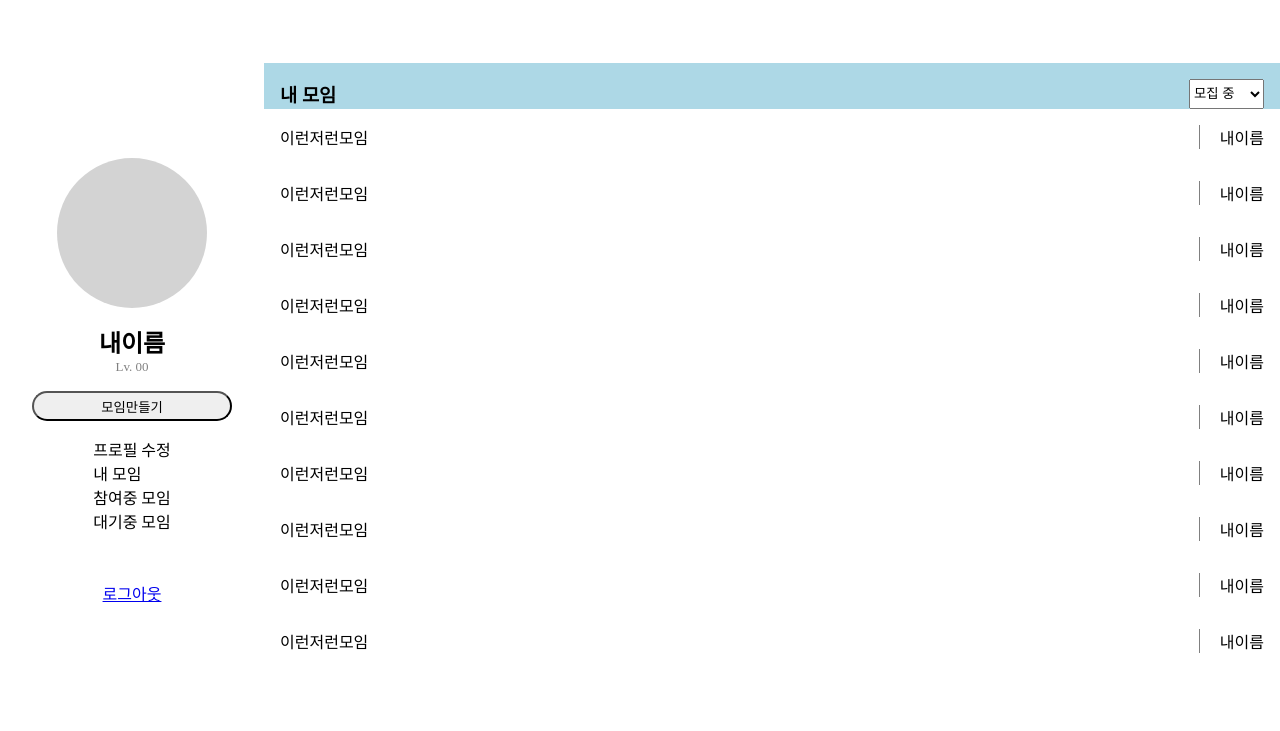
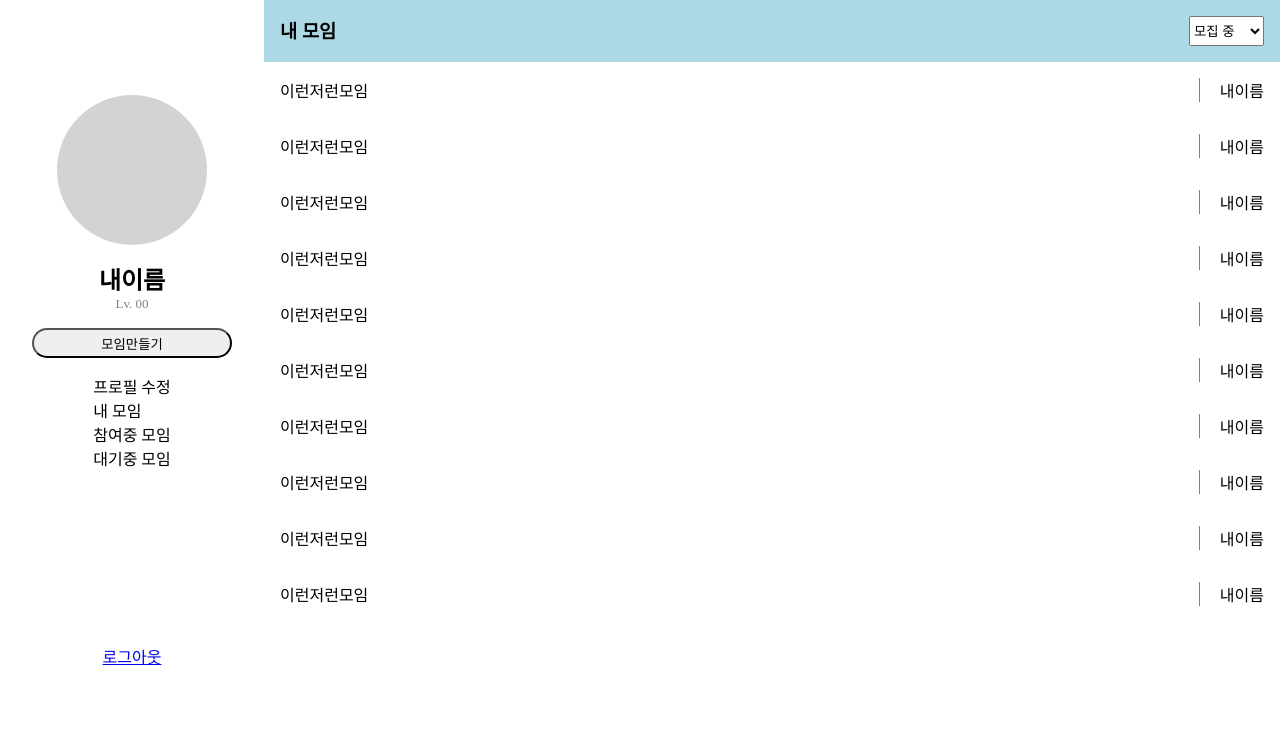
Before and after one commit to Modakbul-Project/Modakbul_FrontEnd, a Flask app: page /mymeets in a window 1280 px wide. Shown: the part 69-800 px from the top of the page. Run offline with Flask 2, Linux system fonts and the light colour scheme; the visitor is signed in with stand-in values (Sample User, id 1).

Commit message:
layout-04/27
html error fixed
layout fixed (mymeet.html)

```diff
--- a/myproject/app.py
+++ b/myproject/app.py
@@ -1,5 +1,3 @@
-import json
-
 from flask import Flask, render_template, request, redirect, session, url_for, json
 from authlib.integrations.flask_client import OAuth
 import os
--- a/myproject/templates/main.html
+++ b/myproject/templates/main.html
@@ -300,11 +300,11 @@
            <div class="category"> <form action="#" method="post">
                <!-- 디자인 하려면 button->li로 넣어야 할듯 -->
                 <select name="location" id="loc">
-                   <optgroup label="도시명">
+                    <optgroup label="도시명"></optgroup>
                     <option value="지역명">지역명</option>
                 </select>
                 <select name="category" id="category">
-                   <optgroup label="대분류">
+                    <optgroup label="대분류"></optgroup>
                     <option value="주제명">주제명</option>
                 </select>
                 <select name="headcount" id="head">
@@ -427,5 +427,6 @@
             $(".detailsBg").hide();
         })
     </script>
+   </div>
 </body>
 </html>
--- a/myproject/templates/makemeet.html
+++ b/myproject/templates/makemeet.html
@@ -223,13 +223,13 @@
                 <ul id="bigTag">
                     <li>
                     <select name="location" id="loc">
-                       <optgroup label="도시명">
+                        <optgroup label="도시명"></optgroup>
                         <option value="지역명">지역</option>
                     </select>
                    </li>
                     <li>
                     <select name="category" id="category">
-                   <optgroup label="대분류">
+                        <optgroup label="대분류"></optgroup>
                     <option value="주제명">주제</option>
                     </select>
                     </li>
@@ -242,7 +242,7 @@
                 <h5>태그</h5>
                 <ul id="makeTag">
                    <li>
-                   <select name="headcount" id="head">
+                   <select name="tag" id="tag">
                     <option value="">태그</option>
                     </select>
                     </li>
--- a/myproject/templates/mymeet.html
+++ b/myproject/templates/mymeet.html
@@ -49,8 +49,10 @@
 
     .contents{
         display: flex;
+        position: relative;
         flex:1;
         justify-content:center;
+        align-items: stretch;
         flex-direction: column;
         overflow: hidden;
     }
@@ -58,10 +60,9 @@
     .category {
         flex:0 1 auto;
         padding: 1rem;
-        padding-bottom: 0;
         display:flex;
         position: relative;
-        align-items: center;
+        align-items: stretch;
         background-color: lightblue;
         z-index: 5;
         justify-content: space-between;
@@ -86,7 +87,8 @@
     .myPage{
         flex:1 1 0;
         display: flex;
-        align-items: center;
+        align-items: stretch;
+        overflow: hidden;
     }
 
     .sidePage{
@@ -141,7 +143,6 @@
         flex:1;
         overflow: scroll;
         overflow-x: hidden;
-        white-space: nowrap;
     }
 
     .meetList ul{
--- a/myproject/templates/mypage.html
+++ b/myproject/templates/mypage.html
@@ -289,7 +289,7 @@
                   <h3 class="ListTitle">참여중 모임</h3>
                   <form action="#" method="post">
                    <!-- 디자인 하려면 button->li로 넣어야 할듯 -->
-                    <select name="openClosed" id="openClosed">
+                    <select name="openClosed" id="openClosed2">
                         <option value="모집중">모집 중</option>
                         <option value="모집완료">모집 완료</option>
                     </select>
```
